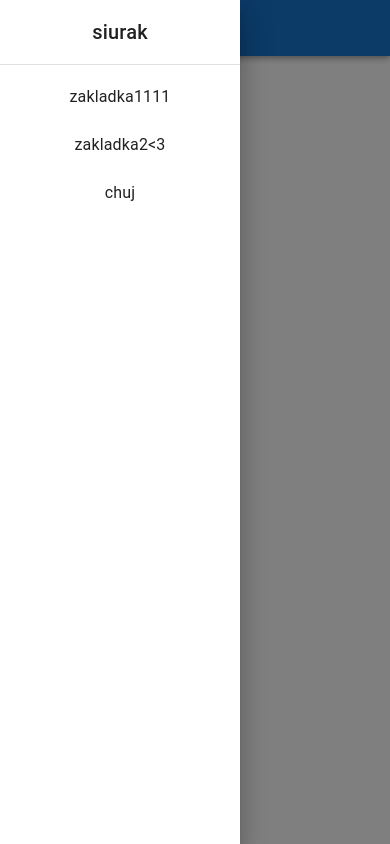
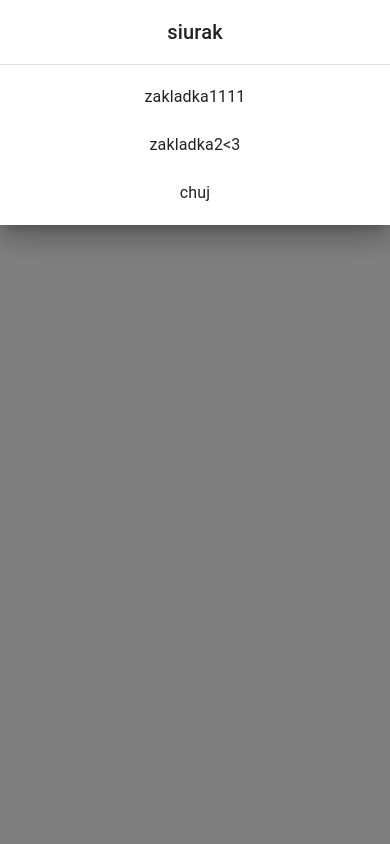
Before and after one commit to Muffinaa/konkurs, a React (Create React App) app: page / in a window 390 px wide. Both pictures are taken after a click on the button "open drawer". Built offline with nearby package versions, Linux system fonts and the light colour scheme; the HTML template or start-up script is replaced by a standard one.

Commit message:
navbar edittt

```diff
--- a/src/components/Navbar.jsx
+++ b/src/components/Navbar.jsx
@@ -13,7 +13,6 @@ import Toolbar from "@mui/material/Toolbar";
 import Typography from "@mui/material/Typography";
 import Button from "@mui/material/Button";
 
-const drawerWidth = 240;
 const navItems = ["zakladka1111", "zakladka2<3", "chuj"];
 
 const Navbar = (props) => {
@@ -75,6 +74,7 @@ const Navbar = (props) => {
       <Box component="nav">
         <Drawer
           container={container}
+          anchor="top"
           variant="temporary"
           open={mobileOpen}
           onClose={handleDrawerToggle}
@@ -85,7 +85,6 @@ const Navbar = (props) => {
             display: { xs: "block", sm: "none" },
             "& .MuiDrawer-paper": {
               boxSizing: "border-box",
-              width: drawerWidth,
             },
           }}
         >
```
